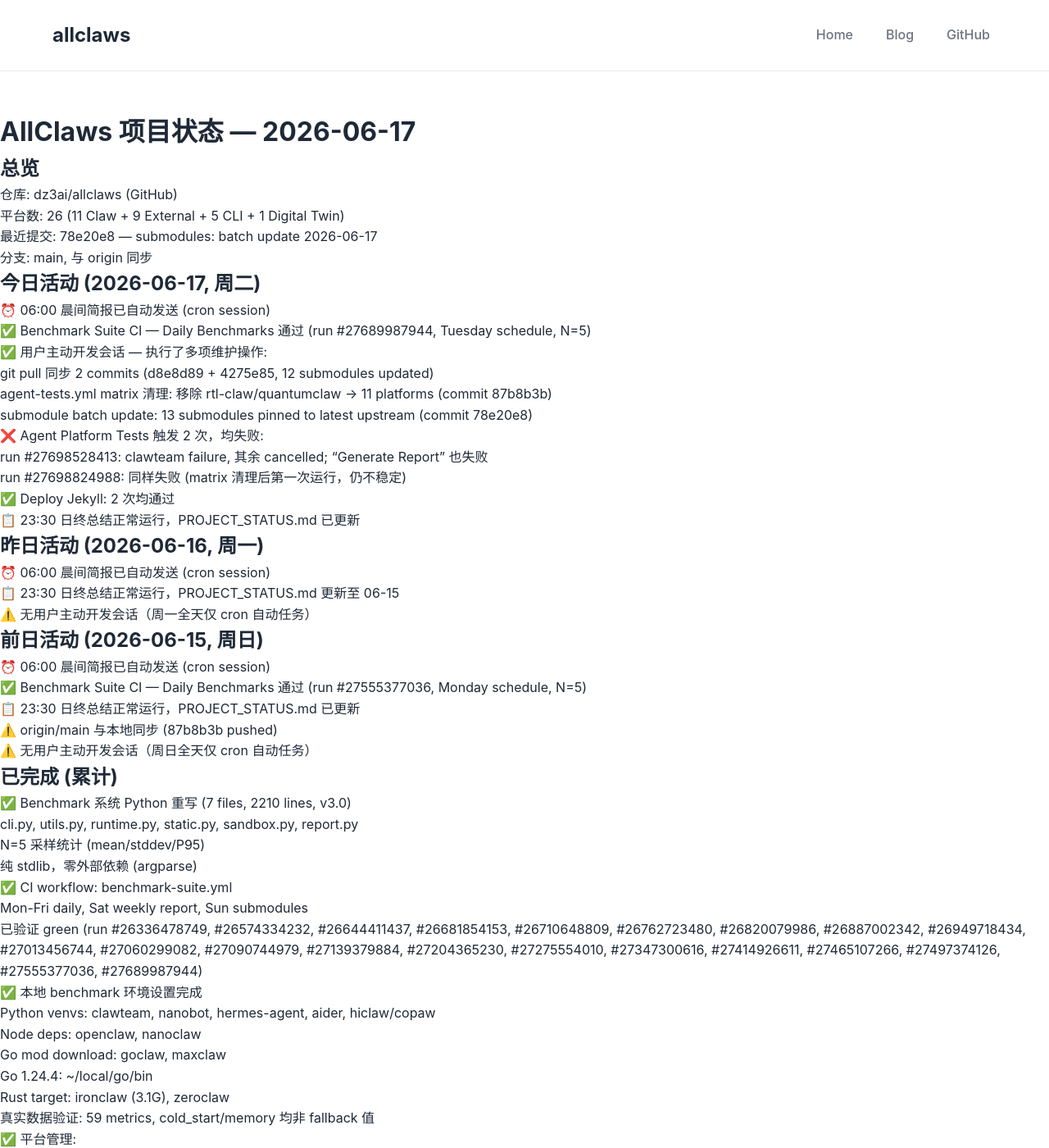
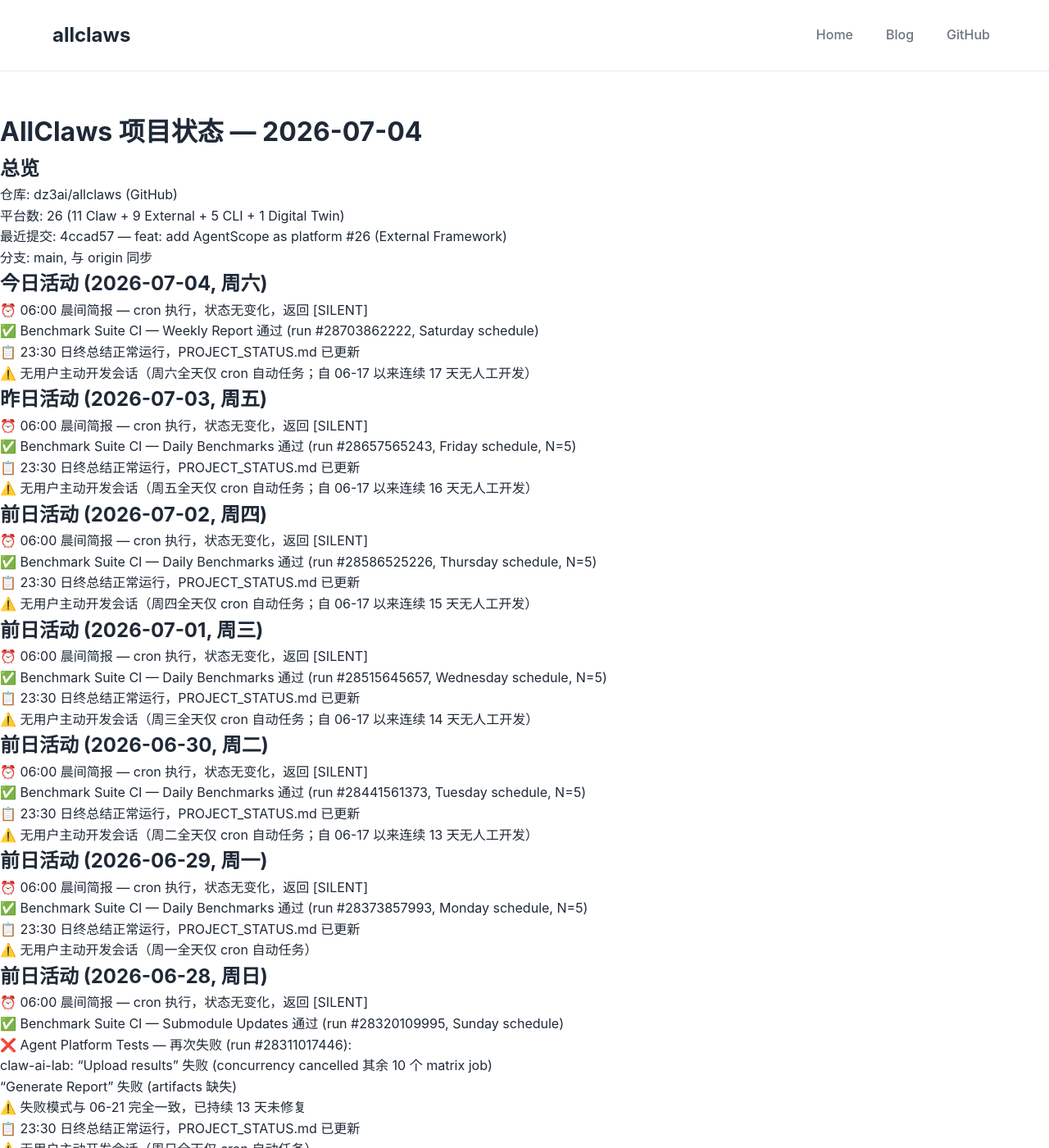
Before and after one commit to dz3ai/allclaws, a Jekyll site: the page built from docs/PROJECT_STATUS.md, in a window 1280 px wide and 1400 px high. Shown: the whole window at 82% size. Built offline with Jekyll 4.4.1, drawn with Linux system fonts in a browser that asks for light colours; our own code applies the rules of GitHub Pages for plain Markdown files; some of the changed text lies outside the part shown.

Commit message:
submodules: monthly update 2026-07-05
11 submodules updated, 5 unchanged (~8,668 total new commits):

Major updates:
- openclaw (4,352 commits): ring-zero MCP CLI harness, embedded PTY terminal
- hermes-agent (2,360 commits): v2026.7.1, desktop parity, stacked slash-skills
- zeroclaw (800 commits): v0.8.2, durable memory store, WASM plugin channels
- openhuman (694 commits): v0.58.7, TinyAgents migration, Langfuse tracing
- nanobot (295 commits): v0.2.2, WebUI launcher, session triggers

Minor updates:
- nanoclaw (100 commits): template loader, async agent builds
- agentscope (38 commits): v2.0.3, RAG module, ReMe memory middleware
- hiclaw (18 commits): AgentTeams plugin, Matrix AppService SSO
- goclaw (6 commits): Codex retry fix, ACP notifications
- copilot-cli (5 commits): v1.0.69 patch releases
- clawteam (4 commits): v0.3.0, OpenClaw 2026.6 compat

Unchanged: aider, reasonix, maxclaw, ironclaw, claw-ai-lab

```diff
--- a/docs/PROJECT_STATUS.md
+++ b/docs/PROJECT_STATUS.md
@@ -1,35 +1,75 @@
-# AllClaws 项目状态 — 2026-06-17
+# AllClaws 项目状态 — 2026-07-04
 
 ## 总览
 - 仓库: dz3ai/allclaws (GitHub)
 - 平台数: 26 (11 Claw + 9 External + 5 CLI + 1 Digital Twin)
-- 最近提交: 78e20e8 — submodules: batch update 2026-06-17
+- 最近提交: 4ccad57 — feat: add AgentScope as platform #26 (External Framework)
 - 分支: main, 与 origin 同步
 
-## 今日活动 (2026-06-17, 周二)
+## 今日活动 (2026-07-04, 周六)
+1. ⏰ 06:00 晨间简报 — cron 执行，状态无变化，返回 [SILENT]
+2. ✅ Benchmark Suite CI — Weekly Report 通过 (run #28703862222, Saturday schedule)
+3. 📋 23:30 日终总结正常运行，PROJECT_STATUS.md 已更新
+4. ⚠️ 无用户主动开发会话（周六全天仅 cron 自动任务；自 06-17 以来连续 17 天无人工开发）
+
+## 昨日活动 (2026-07-03, 周五)
+1. ⏰ 06:00 晨间简报 — cron 执行，状态无变化，返回 [SILENT]
+2. ✅ Benchmark Suite CI — Daily Benchmarks 通过 (run #28657565243, Friday schedule, N=5)
+3. 📋 23:30 日终总结正常运行，PROJECT_STATUS.md 已更新
+4. ⚠️ 无用户主动开发会话（周五全天仅 cron 自动任务；自 06-17 以来连续 16 天无人工开发）
+
+## 前日活动 (2026-07-02, 周四)
+1. ⏰ 06:00 晨间简报 — cron 执行，状态无变化，返回 [SILENT]
+2. ✅ Benchmark Suite CI — Daily Benchmarks 通过 (run #28586525226, Thursday schedule, N=5)
+3. 📋 23:30 日终总结正常运行，PROJECT_STATUS.md 已更新
+4. ⚠️ 无用户主动开发会话（周四全天仅 cron 自动任务；自 06-17 以来连续 15 天无人工开发）
+
+## 前日活动 (2026-07-01, 周三)
+1. ⏰ 06:00 晨间简报 — cron 执行，状态无变化，返回 [SILENT]
+2. ✅ Benchmark Suite CI — Daily Benchmarks 通过 (run #28515645657, Wednesday schedule, N=5)
+3. 📋 23:30 日终总结正常运行，PROJECT_STATUS.md 已更新
+4. ⚠️ 无用户主动开发会话（周三全天仅 cron 自动任务；自 06-17 以来连续 14 天无人工开发）
+
+## 前日活动 (2026-06-30, 周二)
+1. ⏰ 06:00 晨间简报 — cron 执行，状态无变化，返回 [SILENT]
+2. ✅ Benchmark Suite CI — Daily Benchmarks 通过 (run #28441561373, Tuesday schedule, N=5)
+3. 📋 23:30 日终总结正常运行，PROJECT_STATUS.md 已更新
+4. ⚠️ 无用户主动开发会话（周二全天仅 cron 自动任务；自 06-17 以来连续 13 天无人工开发）
+
+## 前日活动 (2026-06-29, 周一)
+1. ⏰ 06:00 晨间简报 — cron 执行，状态无变化，返回 [SILENT]
+2. ✅ Benchmark Suite CI — Daily Benchmarks 通过 (run #28373857993, Monday schedule, N=5)
+3. 📋 23:30 日终总结正常运行，PROJECT_STATUS.md 已更新
+4. ⚠️ 无用户主动开发会话（周一全天仅 cron 自动任务）
+
+## 前日活动 (2026-06-28, 周日)
+1. ⏰ 06:00 晨间简报 — cron 执行，状态无变化，返回 [SILENT]
+2. ✅ Benchmark Suite CI — Submodule Updates 通过 (run #28320109995, Sunday schedule)
+3. ❌ Agent Platform Tests — 再次失败 (run #28311017446):
+   - claw-ai-lab: "Upload results" 失败 (concurrency cancelled 其余 10 个 matrix job)
+   - "Generate Report" 失败 (artifacts 缺失)
+   - ⚠️ 失败模式与 06-21 完全一致，已持续 13 天未修复
+4. 📋 23:30 日终总结正常运行，PROJECT_STATUS.md 已更新
+5. ⚠️ 无用户主动开发会话（周日全天仅 cron 自动任务）
+
+## 前日活动 (2026-06-27, 周六)
+1. ⏰ 06:00 晨间简报 — cron 执行，状态无变化，返回 [SILENT]
+2. ✅ Benchmark Suite CI — Weekly Report 通过 (run #28287106366, Saturday schedule)
+3. 📋 23:30 日终总结正常运行，PROJECT_STATUS.md 已更新
+4. ⚠️ 无用户主动开发会话（周六全天仅 cron 自动任务）
+
+## 前日活动 (2026-06-17, 周二)
 1. ⏰ 06:00 晨间简报已自动发送 (cron session)
 2. ✅ Benchmark Suite CI — Daily Benchmarks 通过 (run #27689987944, Tuesday schedule, N=5)
 3. ✅ 用户主动开发会话 — 执行了多项维护操作:
    - git pull 同步 2 commits (d8e8d89 + 4275e85, 12 submodules updated)
    - agent-tests.yml matrix 清理: 移除 rtl-claw/quantumclaw → 11 platforms (commit 87b8b3b)
    - submodule batch update: 13 submodules pinned to latest upstream (commit 78e20e8)
-4. ❌ Agent Platform Tests 触发 2 次，均失败:
+   - AgentScope 新增为平台 #26 (commit 4ccad57): submodule + config.json + platform_comparison EN/ZH + docs
+4. ✅ Deploy Jekyll 通过 (run #27700662643, push 触发)
+5. ❌ Agent Platform Tests 触发 2 次，均失败:
    - run #27698528413: clawteam failure, 其余 cancelled; "Generate Report" 也失败
    - run #27698824988: 同样失败 (matrix 清理后第一次运行，仍不稳定)
-5. ✅ Deploy Jekyll: 2 次均通过
-6. 📋 23:30 日终总结正常运行，PROJECT_STATUS.md 已更新
-
-## 昨日活动 (2026-06-16, 周一)
-1. ⏰ 06:00 晨间简报已自动发送 (cron session)
-2. 📋 23:30 日终总结正常运行，PROJECT_STATUS.md 更新至 06-15
-3. ⚠️ 无用户主动开发会话（周一全天仅 cron 自动任务）
-
-## 前日活动 (2026-06-15, 周日)
-1. ⏰ 06:00 晨间简报已自动发送 (cron session)
-2. ✅ Benchmark Suite CI — Daily Benchmarks 通过 (run #27555377036, Monday schedule, N=5)
-3. 📋 23:30 日终总结正常运行，PROJECT_STATUS.md 已更新
-4. ⚠️ origin/main 与本地同步 (87b8b3b pushed)
-5. ⚠️ 无用户主动开发会话（周日全天仅 cron 自动任务）
 
 ## 已完成 (累计)
 1. ✅ Benchmark 系统 Python 重写 (7 files, 2210 lines, v3.0)
@@ -38,7 +78,7 @@
    - 纯 stdlib，零外部依赖 (argparse)
 2. ✅ CI workflow: benchmark-suite.yml
    - Mon-Fri daily, Sat weekly report, Sun submodules
-   - 已验证 green (run #26336478749, #26574334232, #26644411437, #26681854153, #26710648809, #26762723480, #26820079986, #26887002342, #26949718434, #27013456744, #27060299082, #27090744979, #27139379884, #27204365230, #27275554010, #27347300616, #27414926611, #27465107266, #27497374126, #27555377036, #27689987944)
+   - 已验证 green (20+ consecutive runs, latest #28703862222, 2026-07-04)
 3. ✅ 本地 benchmark 环境设置完成
    - Python venvs: clawteam, nanobot, hermes-agent, aider, hiclaw/copaw
    - Node deps: openclaw, nanoclaw
@@ -49,7 +89,7 @@
 4. ✅ 平台管理:
    - 25→24: 移除 rtl-claw/quantumclaw/mcp-agent (commit 5bfb08a)
    - 24→25: 新增 OpenAI Codex CLI (commit 3a507d5)
-   - 25→26: 新增 AgentScope (commit pending)
+   - 25→26: 新增 AgentScope (commit 4ccad57)
 5. ✅ CI 修复:
    - agent-tests.yml YAML 语法错误 L138 (inline Python 缩进问题)
    - results/ + benchmark_results/ 冒号目录名全部重命名 (48 renames)
@@ -61,26 +101,30 @@
 9. ✅ 平台清理: QuantumClaw/RTL-CLAW/mcp-agent 从 11 个文件中移除 (gitmodules, config, docs EN+ZH)
 10. ✅ 博客新增: OpenCode vs Claude Code 对比, robot-toolkit 6DOF 工具箱
 11. ✅ 2026-06-01 AI Agent 生态报告 (May-June 2026) 发布
+12. ✅ AgentScope 全链路集成 (06-17): submodule, config.json, platform_comparison EN/ZH, README, MISSION, ROADMAP, LATEST_UPDATES
 
 ## 进行中 / 待完成
-1. 🔴 agent-tests.yml 跑通 — matrix 清理后仍不稳定:
-   - run #27698528413 (06-17): clawteam failure, 其余 cancelled; "Generate Report" 也失败
+1. 🔴 agent-tests.yml 跑通 — 持续不稳定 (最近失败 06-28):
+   - run #27698528413 (06-17): clawteam failure, "Generate Report" 失败
    - run #27698824988 (06-17): 同样失败
-   - matrix 已清理 (commit 87b8b3b)，但 "Generate Report" job 失败需排查
+   - run #27893869480 (06-21): nanoclaw Upload results 失败; "Generate Report" 失败
+   - run #28311017446 (06-28): claw-ai-lab Upload results 失败; "Generate Report" 失败 (相同 concurrency 取消模式)
+   - 根因分析: concurrency-group 取消大部分 matrix job → upload-artifact 被取消 → report 生成时 artifacts 不完整
+   - 需排查: (a) concurrency 设置过于激进, (b) "Generate Report" 依赖的 artifacts 缺失处理
+   - ⚠️ 已连续 17 天无用户主动修复
 2. 🟡 openhuman Rust 编译 — 需要 rustup toolchain install 1.93.0 (网络问题)
-4. 🟡 openhuman submodule 未加入 .gitmodules (untracked)
-5. 🟡 基准报告 md 渲染 — jq 语法错误导致模板为空，需修复报告生成脚本
-6. 🟡 新 untracked 文件: .reasonix/ 目录 + REASONIX.md (已随 78e20e8 提交)
-7. 🟡 新 untracked 子目录: claw-ai-lab/, hermes-agent/, nanoclaw/ — 可能是 submodule clone
-8. 🟢 architecture/platform_comparison.md + .zh-CN.md — 移除 3 平台的分析段落可能未清理完全
-9. 🟢 GitHub Issue #1 "new players and category" — 内容已覆盖但未关闭
+3. 🟡 openhuman submodule 未加入 .gitmodules (untracked)
+4. 🟡 基准报告 md 渲染 — jq 语法错误导致模板为空，需修复报告生成脚本
+5. 🟡 新 untracked 子目录: claw-ai-lab/, hermes-agent/, nanoclaw/ — submodule clone 的本地噪声
+6. 🟢 architecture/platform_comparison.md + .zh-CN.md — 移除 3 平台的分析段落可能未清理完全
+7. 🟢 GitHub Issue #1 "new players and category" — 内容已覆盖但未关闭
 
 ## 关键文件
 - test_framework/benchmark/ — Python benchmark 包 (7 files, v3.0)
-- test_framework/config.json — 25 platforms 配置
+- test_framework/config.json — 26 platforms 配置
 - test_framework/scripts/run_runtime_benchmarks.sh — v3.0.0 Python engine wrapper (20 行)
 - .github/workflows/benchmark-suite.yml — CI workflow (Mon-Fri daily)
-- .github/workflows/agent-tests.yml — 静态分析 + 基准测试 (已清理 matrix)
+- .github/workflows/agent-tests.yml — 静态分析 + 基准测试 (已清理 matrix, 11 platforms)
 - architecture/platform_comparison.md + .zh-CN.md — 平台对比矩阵
 - docs/MISSION.md + .zh-CN.md — 项目使命
 - docs/ROADMAP.md + .zh-CN.md — 路线图
@@ -95,6 +139,6 @@
 - Rust: 1.95.0 (openhuman 需要 1.93.0)
 
 ## CI 状态
-- Benchmark Suite: ✅ green (最近 run #27689987944, 2026-06-17 Daily Benchmarks, N=5)
-- Agent Platform Tests: ❌ failure (run #27698528413, 2026-06-17, clawteam failure + report failure)
-- Deploy Jekyll: ✅ green
+- Benchmark Suite: ✅ green (最近 run #28703862222, 2026-07-04 Weekly Report)
+- Agent Platform Tests: ❌ failure (run #28311017446, 2026-06-28, upload-results + generate-report failure)
+- Deploy Jekyll: ✅ green (最近 run #27700662643, 2026-06-17)
```
